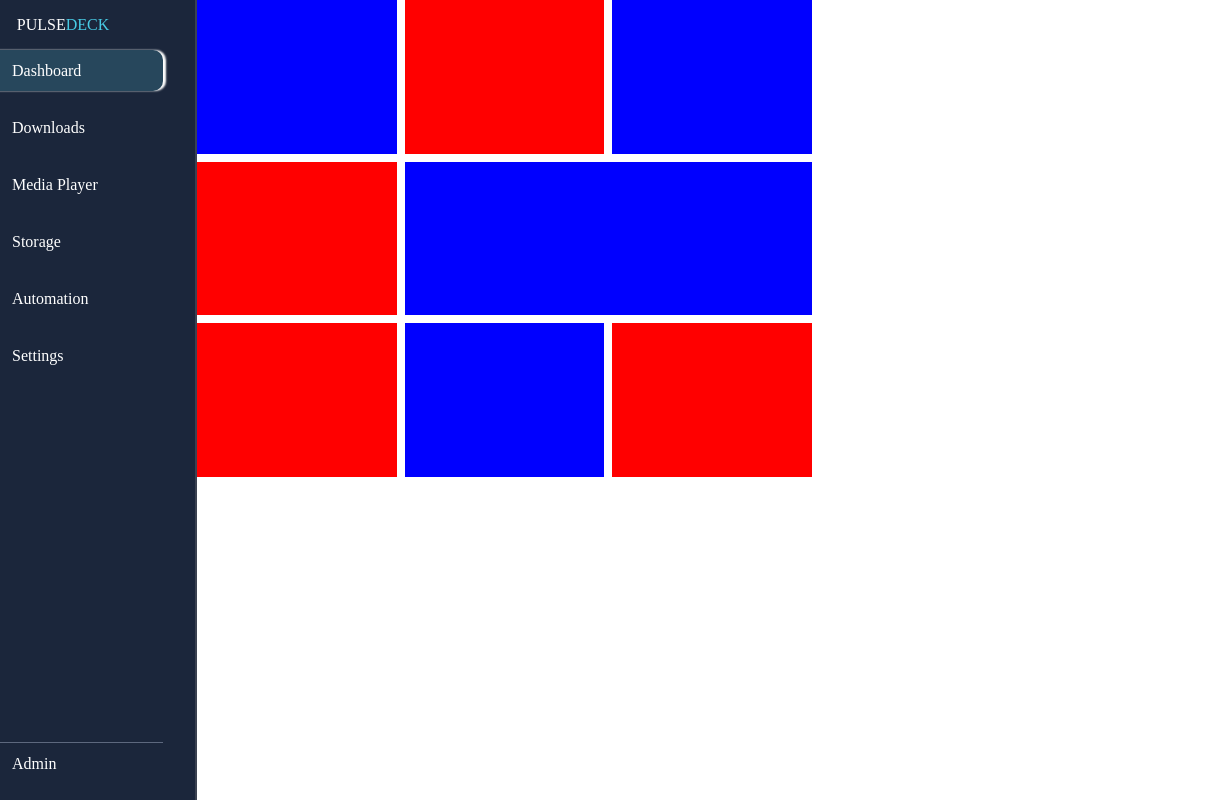
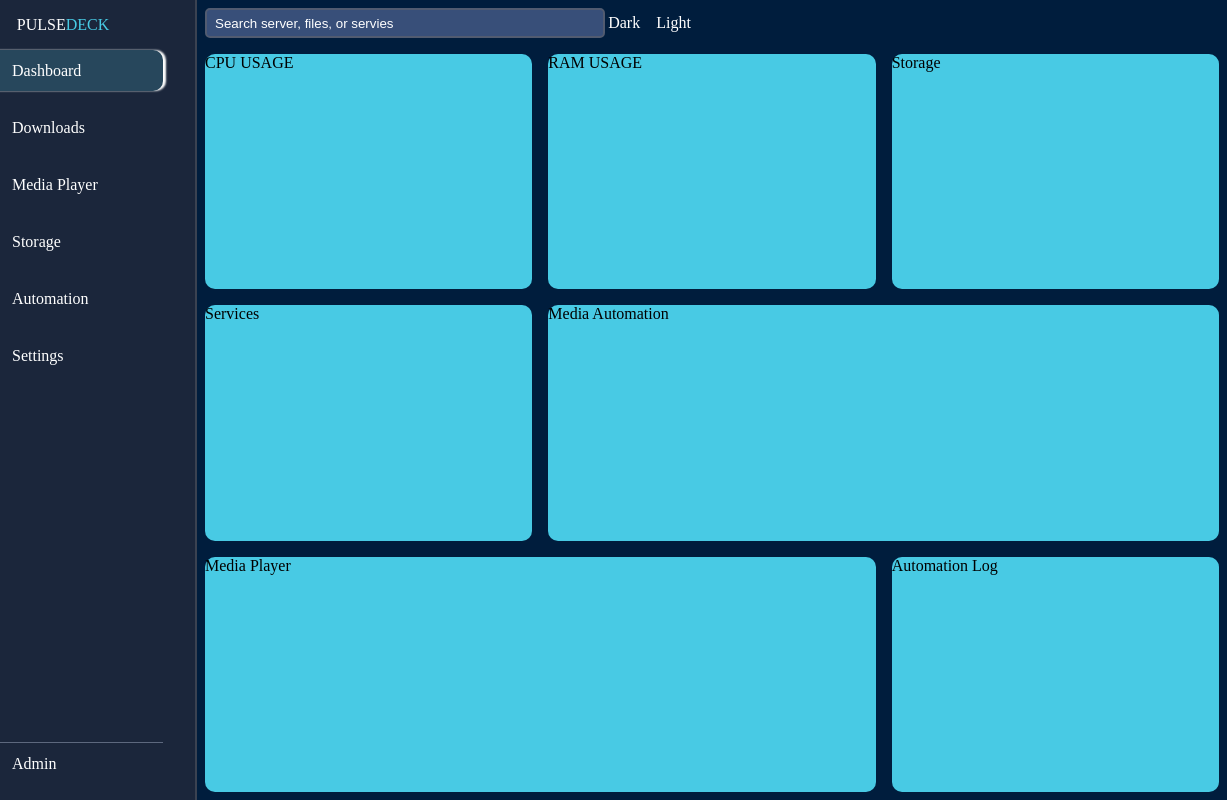
Before and after one commit to FrenkyS07/PulseDeck, a plain HTML site: page index.html in a window 1280 px wide. Shown: the full height of the page, 53-1280 px from the left. Drawn offline with Linux system fonts and the light colour scheme.

Commit message:
Implementing SIngle Page Application

```diff
--- a/css/style.css
+++ b/css/style.css
@@ -9,6 +9,10 @@ body {
     width: 100%;
     height: 100%;
 }
+
+/*
+============= MAIN STRUCTURE ==============
+*/
 
 .container-deck {
     width: 100vw;
@@ -25,50 +29,13 @@ body {
     display: flex;
 }
 
-/*
-=====================================
-*/
-
 .main__deck {
-    display: grid;
-    grid-template-columns: repeat(5, 1fr);
-    grid-template-rows: repeat(5, 1fr);
-    gap: 8px;
-    /* background-color: #001d3d; */
+    padding: 0.5rem;
+    height: 100%;
+    display: flex;
+    flex-direction: column;
+    background-color: #001d3d;
 }
-
-.deck__content4 {
-    grid-row-start: 2;
-}
-
-.deck__content5 {
-    grid-column: span 2 / span 2;
-    grid-row-start: 2;
-}
-
-.deck__content6 {
-    grid-row-start: 3;
-}
-
-.deck__content7 {
-    grid-row-start: 3;
-}
-
-.deck__content8 {
-    grid-row-start: 3;
-}
-
-.deck__content:nth-child(even) {
-    background-color: red;
-}
-
-.deck__content:nth-child(odd) {
-    background-color: blue;
-}
-
-/*
-==================================
-*/
 
 .navbar {
     display: flex;
@@ -79,7 +46,7 @@ body {
 .navbar__logo {
     color: #fff;
     display: flex;
-    flex-direction: rows;
+    flex-direction: row;
     align-items: center;
     justify-content: center;
 }
@@ -134,3 +101,58 @@ body {
     border-top: 1px solid #5d687e;
     margin-top: auto;
 }
+
+
+.deck__search input{
+    width: 400px;
+    height: 30px;
+    border-radius: 5px;
+    border: 2px solid #515b70;
+    padding: 0.5rem;
+    background-color: #384f79;
+    color: #fff;
+}
+
+.deck__search input::placeholder {
+    color: #fff;
+}
+
+.main__navbar {
+    display: flex;
+}
+
+.deck__mode {
+    display: flex;
+    justify-items: center;
+    align-items: center;
+    gap: 1em;
+    padding: 0.2em;
+    border-radius: 13px;
+    /* background-color: #48cae4; */
+}
+
+.deck__mode {
+    color: #fff;
+}
+
+/*
+=========== DASHBOARD LAYOUT ==============
+*/
+
+.deck__container {
+    flex: 1;
+    display: grid;
+    margin-top: 1em;
+    grid-template-columns: repeat(3, 1fr);
+    grid-template-rows: repeat(3, 1fr);
+    gap: 1em;
+    grid-template-areas:
+    "deck-1 deck-2 deck-3"
+    "deck-4 deck-5 deck-5"
+    "deck-6 deck-6 deck-7";
+}
+
+.deck__content {
+    background-color: #48cae4;
+    border-radius: 10px;
+}
--- a/index.html
+++ b/index.html
@@ -15,14 +15,14 @@
                 <div class="navbar__logo">
                     <p>PULSE<span>DECK</span></p>
                 </div>
-                <div class="navbar__items navbar__items--active">
-                    <a href="index.html">
+                <div class="navbar__items navbar__items--active" id="nav-dashboard">
+                    <a href="#dashboard" onclick="route()">
                         <img src="img/menu-white.png" alt="Dashboard">
                         <span>Dashboard</span>
                     </a>
                 </div>
                 <div class="navbar__items">
-                    <a href="downloads.html">
+                    <a href="#downloads">
                         <img src="img/download-white.png" alt="Downloads">
                         <span>Downloads</span>
                     </a>
@@ -62,17 +62,28 @@
             </nav>
         </div>
         <div class="main__deck">
-            <div class="deck__content deck__content1"></div>
-            <div class="deck__content deck__content2"></div>
-            <div class="deck__content deck__content3"></div>
-            <div class="deck__content deck__content4"></div>
-            <div class="deck__content deck__content5"></div>
-            <div class="deck__content deck__content6"></div>
-            <div class="deck__content deck__content7"></div>
-            <div class="deck__content deck__content8"></div>
+            <navbar class="main__navbar">
+                <div class="deck__search">
+                    <input type="search" name="search" id="search" placeholder="Search server, files, or servies">
+                </div>
+                <div class="deck__notification"></div>
+                <div class="deck__mode">
+                    <div class="dark__mode mode--active"><span>Dark</span></div>
+                    <div class="light__mode"><span>Light</span></div>
+                </div>
+            </navbar>
+            <!-- <div class="deck__container">
+                <div class="deck__content" style="grid-area: deck-1;"></div>
+                <div class="deck__content" style="grid-area: deck-2;"></div>
+                <div class="deck__content" style="grid-area: deck-3;"></div>
+                <div class="deck__content" style="grid-area: deck-4;"></div>
+                <div class="deck__content" style="grid-area: deck-5;"></div>
+                <div class="deck__content" style="grid-area: deck-6;"></div>
+                <div class="deck__content" style="grid-area: deck-7;"></div>
+            </div> -->
         </div>
     </div>
-    <script src="javascript/app.js"></script>
+    <script type="module" src="javascript/app.js"></script>
 </body>
 
 </html>
--- a/javascript/app.js
+++ b/javascript/app.js
@@ -0,0 +1,32 @@
+import { renderDashboard } from '../javascript/views/dashboard.js';
+import { renderDownloads } from '../javascript/views/downloads.js';
+
+
+function router() {
+    const path = window.location.hash.slice(1) || 'dashboard';
+    const mainContent = document.querySelector('.main__deck');
+
+    let deckContainer = mainContent.querySelector('.deck__container');
+
+    if(!deckContainer) {
+        deckContainer = document.createElement('div');
+        deckContainer.className = 'deck__container';
+        mainContent.appendChild(deckContainer);
+    }
+
+    deckContainer.innerHTML = '';
+
+    switch (path){
+        case 'dashboard':
+            deckContainer.innerHTML = renderDashboard();
+            break;
+        case 'downloads':
+            deckContainer.innerHTML = renderDownloads();
+            break;
+        default:
+            deckContainer.innerHTML = '<h2>404 Page Not Found</h2>';
+    }
+}
+
+window.addEventListener('hashchange', router);
+window.addEventListener('DOMContentLoaded', router);
--- /dev/null
+++ b/javascript/views/dashboard.js
@@ -0,0 +1,31 @@
+export function renderDashboard(){
+    return `
+    <div class="deck__content" style="grid-area: deck-1;">
+    <span>CPU USAGE</span>
+    </div>
+
+    <div class="deck__content" style="grid-area: deck-2;">
+    <span>RAM USAGE</span>
+    </div>
+
+    <div class="deck__content" style="grid-area: deck-3;">
+    <span>Storage</span>
+    </div>
+
+    <div class="deck__content" style="grid-area: deck-4;">
+    <span>Services</span>
+    </div>
+
+    <div class="deck__content" style="grid-area: deck-5;">
+    <span>Media Automation</span>
+    </div>
+
+    <div class="deck__content" style="grid-area: deck-6;">
+    <span>Media Player</span>
+    </div>
+
+    <div class="deck__content" style="grid-area: deck-7;">
+    Automation Log
+    </div>
+    `;
+}
--- /dev/null
+++ b/javascript/views/downloads.js
@@ -0,0 +1,9 @@
+// javascript/views/downloads.js
+export function renderDownloads() {
+    return `
+        <div class="deck__content" style="grid-area: deck-1;">
+            <h2>Downloads Page</h2>
+            <p>Daftar antrean unduhan media akan muncul di sini...</p>
+        </div>
+    `;
+}
```
Also changed, not shown: downloads.html (deleted, +0 -11 lines), mediaPlayer.html (deleted, +0 -11 lines), automation.html (deleted), setting.html (deleted), storage.html (deleted).
